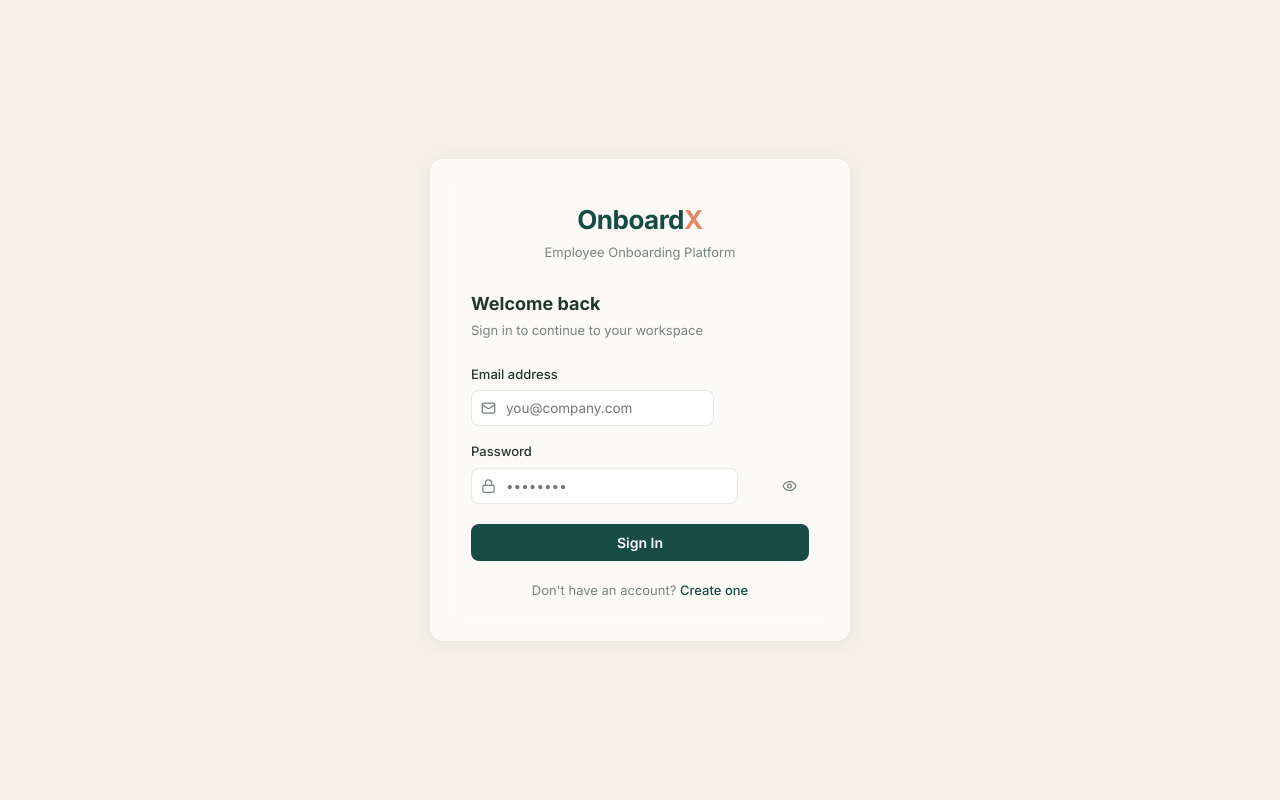
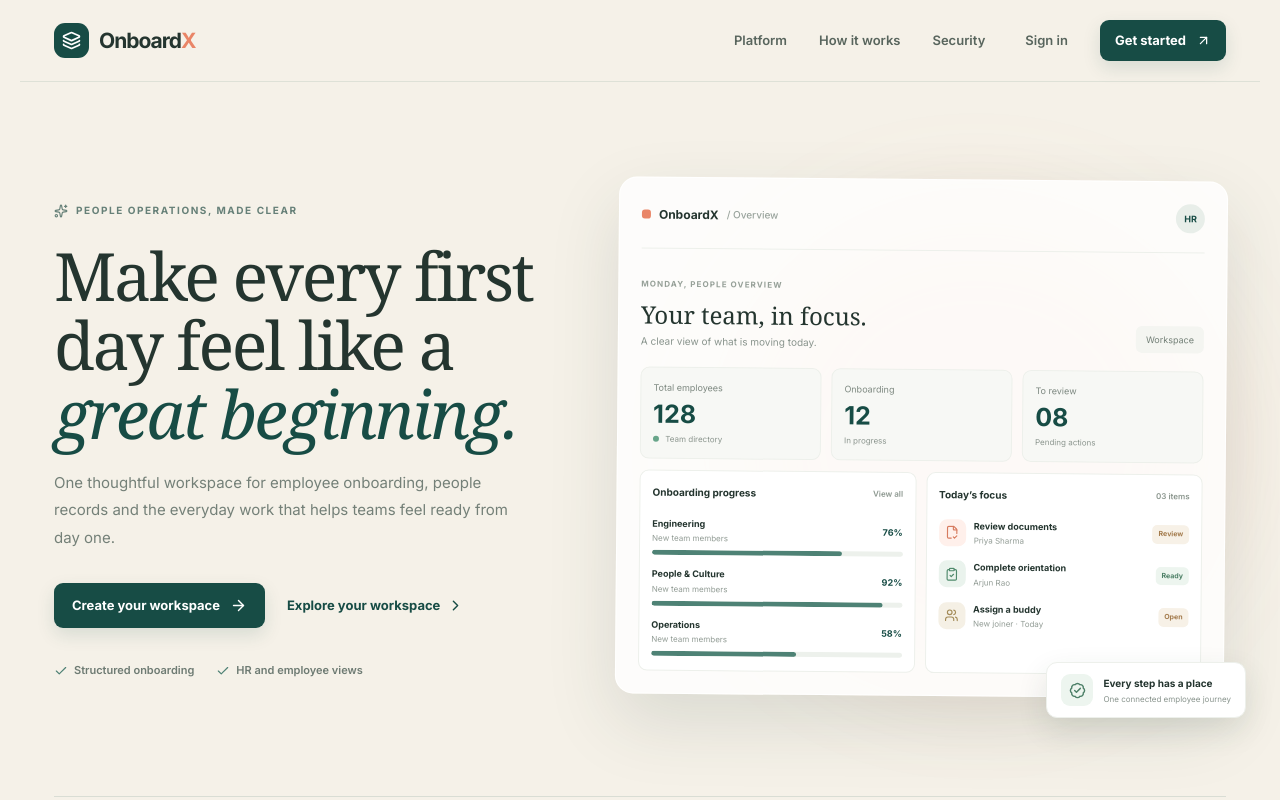
Before and after one commit to kondapatirahul/OnboardX, a React (Vite) app in the folder frontend/: page / in a window 1280 px wide. Before the commit this address led to /login. Shown: the top 800 px of the page. Built offline with nearby package versions, Linux system fonts and the light colour scheme; no server answers.

Commit message:
connected public home route

```diff
--- a/frontend/src/App.jsx
+++ b/frontend/src/App.jsx
@@ -9,12 +9,14 @@ import DepartmentsPage from './pages/DepartmentsPage';
 import ProfilePage from './pages/ProfilePage';
 import OnboardingPage from './pages/OnboardingPage';
 import PlaceholderPage from './pages/PlaceholderPage';
+import LandingPage from './pages/LandingPage';
 
 export default function App() {
   return (
     <BrowserRouter>
       <AuthProvider>
         <Routes>
+          <Route path="/" element={<LandingPage />} />
           <Route path="/login" element={<LoginPage />} />
           <Route path="/register" element={<RegisterPage />} />
 
@@ -33,8 +35,7 @@ export default function App() {
             <Route path="/settings" element={<PlaceholderPage title="Settings" />} />
           </Route>
 
-          <Route path="/" element={<Navigate to="/dashboard" replace />} />
-          <Route path="*" element={<Navigate to="/dashboard" replace />} />
+          <Route path="*" element={<Navigate to="/" replace />} />
         </Routes>
       </AuthProvider>
     </BrowserRouter>
```
